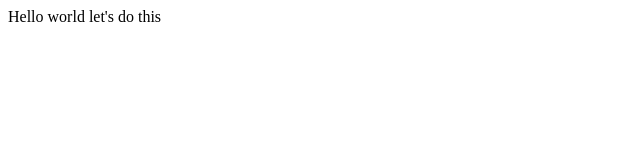
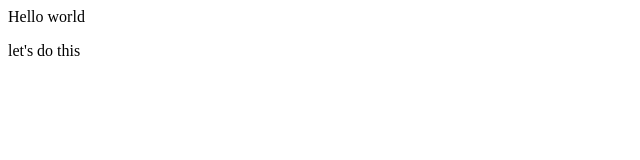
Before and after one commit to DuryaCD/duryacd.github.io, a plain HTML site: page index.html in a window 1280 px wide. Shown: the whole page, without its empty margins (0-640 px from the left). Drawn offline with Linux system fonts and the light colour scheme.

Commit message:
Update index.html

```diff
--- a/index.html
+++ b/index.html
@@ -1,5 +1,5 @@
 <html> Hello world
   <body>
-  let's do this
+    <p>let's do this</p>
   </body>
 </html>
```
